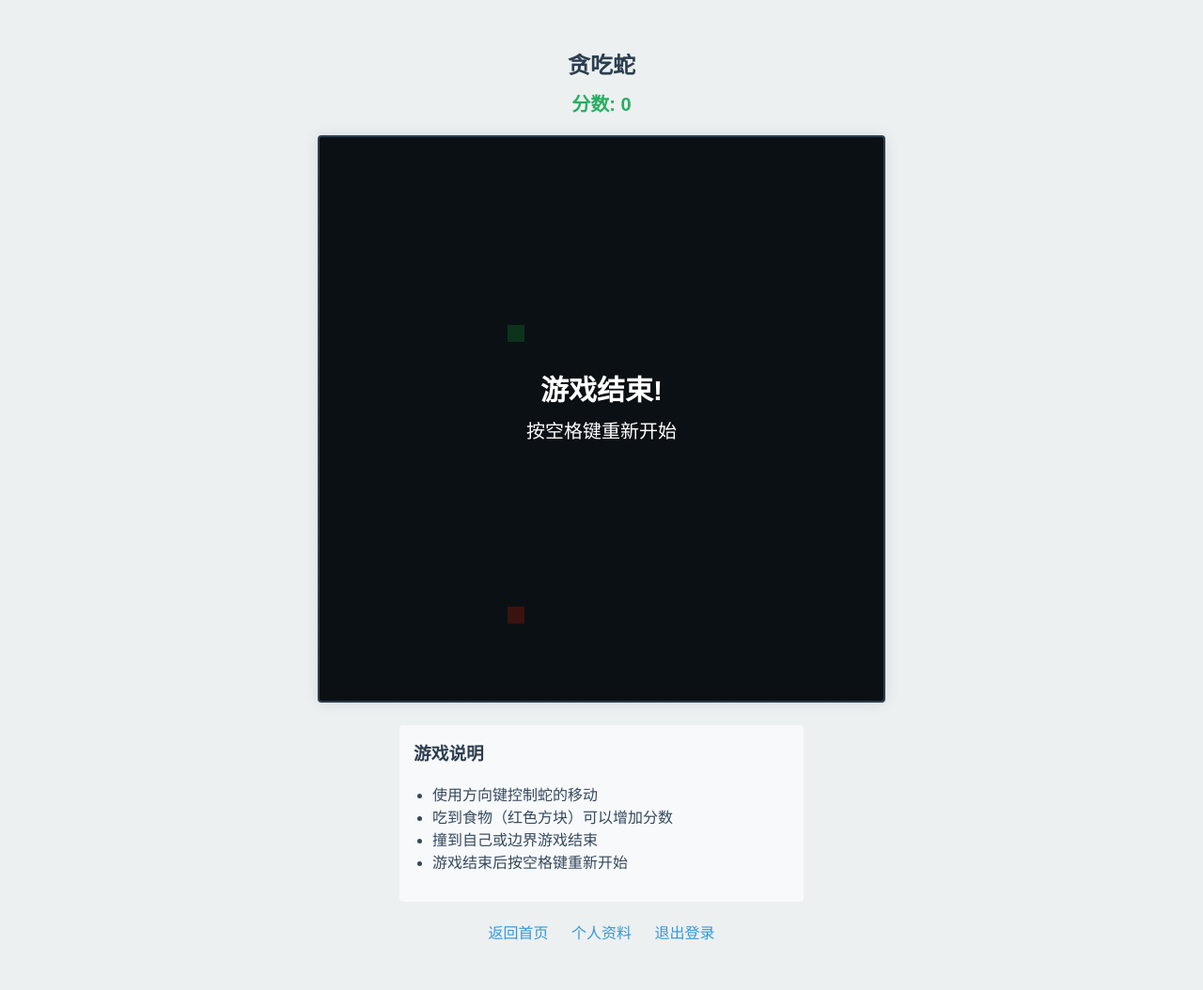
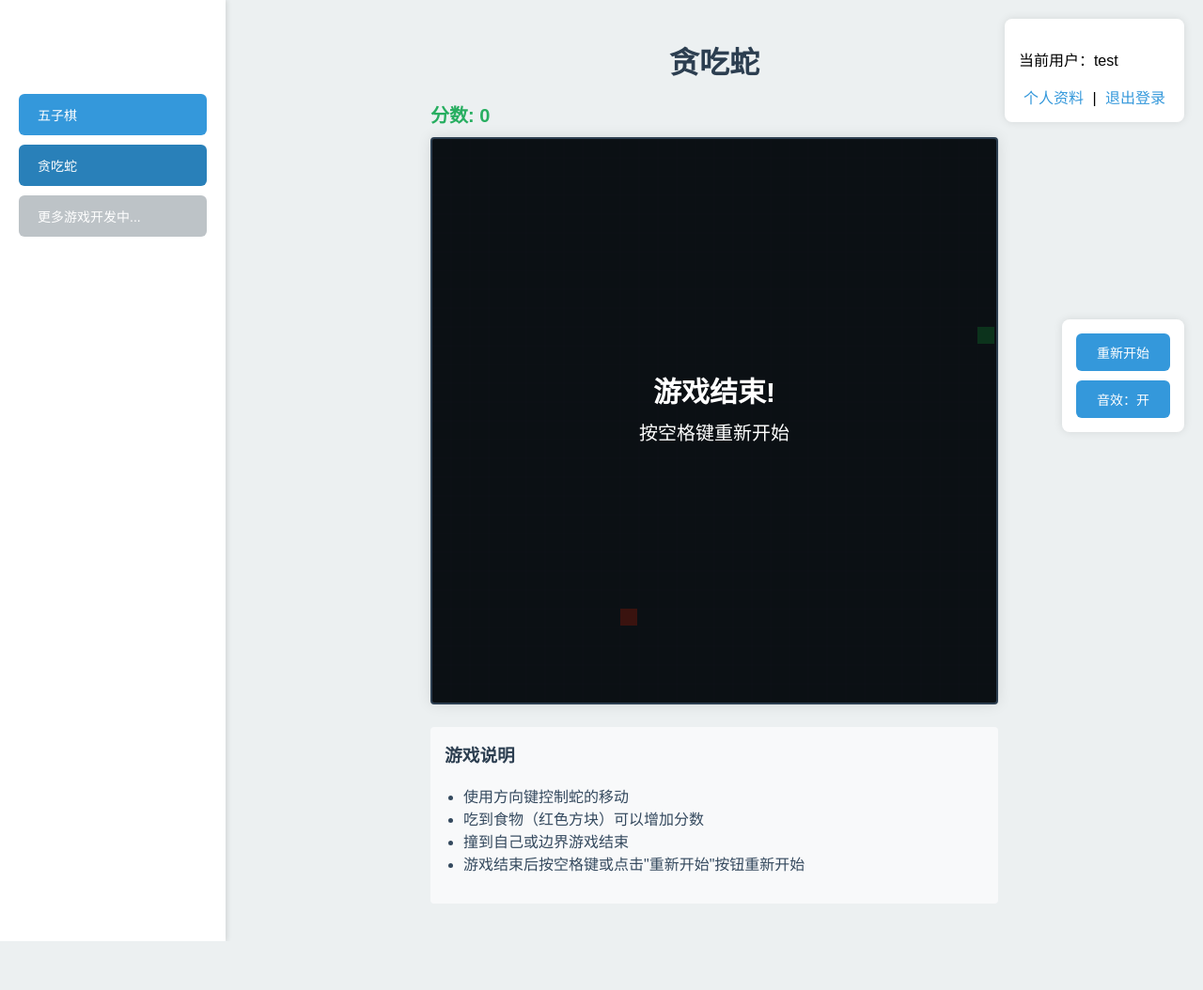
Before and after one commit to rankhe/games, a Flask app: page /snake in a window 1280 px wide. Shown: the whole page at 94% size. After the commit the page ends 1002 px from the top, so only its background shows below. Run offline with Flask 2, Linux system fonts and the light colour scheme; a user stored in the database is signed in.

Commit message:
更新游戏数据库和样式文件，添加新CSS文件，更新JS和HTML模板

```diff
--- /dev/null
+++ b/static/css/snake.css
@@ -0,0 +1,41 @@
+/* 游戏画布样式 */
+#gameCanvas {
+    border: 2px solid #2c3e50;
+    border-radius: 4px;
+    background-color: #2c3e50;
+}
+
+/* 游戏分数样式 */
+.game-score {
+    font-size: 20px;
+    color: #27ae60;
+    font-weight: bold;
+    margin: 10px 0;
+}
+
+/* 游戏说明样式 */
+.instructions {
+    max-width: 600px;
+    margin: 20px auto;
+    padding: 15px;
+    background-color: #f8f9fa;
+    border-radius: 4px;
+    text-align: left;
+}
+
+.instructions h3 {
+    color: #2c3e50;
+    margin-top: 0;
+}
+
+.instructions ul {
+    padding-left: 20px;
+    color: #34495e;
+}
+
+/* 游戏标题样式 */
+.game-title {
+    text-align: center;
+    color: #2c3e50;
+    margin-bottom: 20px;
+}
--- a/static/js/snake.js
+++ b/static/js/snake.js
@@ -5,11 +5,10 @@ class SnakeGame {
         this.scoreElement = scoreElement;
         this.gridSize = 20;
         this.tileCount = canvas.width / this.gridSize;
-        this.reset();
 
-        // 初始化音效
-        this.eatSound = new Audio('static/sounds/place.mp3');
-        this.gameOverSound = new Audio('static/sounds/undo.mp3');
+        // 初始化音效 - 使用正确的路径
+        this.eatSound = new Audio('/static/sounds/eat.mp3');
+        this.gameOverSound = new Audio('/static/sounds/game_over.mp3');
 
         // 安全播放音频的辅助方法
         this.playSound = async (sound) => {
@@ -22,13 +21,16 @@ class SnakeGame {
 
         // 绑定键盘事件
         document.addEventListener('keydown', this.onKeyPress.bind(this));
+
+        // 在构造函数最后调用reset
+        this.reset();
     }
 
     reset() {
-        // 蛇的初始位置和方向
+        // 蛇的初始位置和方向 - 给蛇一个初始方向，避免静止状态
         this.snake = [{x: 10, y: 10}];
-        this.direction = {x: 0, y: 0};
-        this.nextDirection = {x: 0, y: 0};
+        this.direction = {x: 1, y: 0}; // 初始向右移动
+        this.nextDirection = {x: 1, y: 0};
 
         // 食物位置
         this.food = this.generateFood();
@@ -41,6 +43,9 @@ class SnakeGame {
 
         // 更新分数显示
         this.updateScore();
+
+        // 重新绘制游戏状态
+        this.draw();
     }
 
     generateFood() {
@@ -59,18 +64,30 @@ class SnakeGame {
             return;
         }
 
+        // 如果方向为零向量，游戏不会开始
+        if (this.direction.x === 0 && this.direction.y === 0) {
+            return;
+        }
+
         if (timestamp - this.lastUpdate > this.speed) {
             this.lastUpdate = timestamp;
             this.direction = this.nextDirection;
 
-            // 计算新的蛇头位置
+            // 计算新的蛇头位置（不再使用模运算实现环绕）
             const head = {
-                x: (this.snake[0].x + this.direction.x + this.tileCount) % this.tileCount,
-                y: (this.snake[0].y + this.direction.y + this.tileCount) % this.tileCount
+                x: this.snake[0].x + this.direction.x,
+                y: this.snake[0].y + this.direction.y
             };
 
-            // 检查是否撞到自己
-            if (this.snake.some(segment => segment.x === head.x && segment.y === head.y)) {
+            // 检查是否撞到边界
+            if (head.x < 0 || head.x >= this.tileCount || head.y < 0 || head.y >= this.tileCount) {
+                this.gameOver = true;
+                this.playSound(this.gameOverSound);
+                return;
+            }
+
+            // 检查是否撞到自己（只有当蛇长度大于1时才检查）
+            if (this.snake.length > 1 && this.snake.slice(1).some(segment => segment.x === head.x && segment.y === head.y)) {
                 this.gameOver = true;
                 this.playSound(this.gameOverSound);
                 return;
--- a/templates/index.html
+++ b/templates/index.html
@@ -5,11 +5,7 @@
     <link rel="icon" type="image/x-icon" href="{{ url_for('static', filename='favicon.ico') }}">
     <title>在线游戏平台</title>
     <link rel="stylesheet" href="{{ url_for('static', filename='css/style.css') }}">
-    <style>
-        #gameCanvas {
-            background-color: #f1c40f;
-        }
-    </style>
+    <link rel="stylesheet" href="{{ url_for('static', filename='css/gomoku.css') }}">
 </head>
 <body>
     <!-- 用户信息 -->
--- a/templates/snake.html
+++ b/templates/snake.html
@@ -5,82 +5,31 @@
     <link rel="icon" type="image/x-icon" href="{{ url_for('static', filename='favicon.ico') }}">
     <title>贪吃蛇 - Web游戏平台</title>
     <link rel="stylesheet" href="{{ url_for('static', filename='css/style.css') }}">
-    <style>
-        .game-container {
-            max-width: 800px;
-            margin: 50px auto;
-            text-align: center;
-        }
-
-        .game-header {
-            margin-bottom: 20px;
-        }
-
-        .game-title {
-            font-size: 24px;
-            color: #2c3e50;
-            margin-bottom: 10px;
-        }
-
-        .game-score {
-            font-size: 20px;
-            color: #27ae60;
-            font-weight: bold;
-        }
-
-        #gameCanvas {
-            border: 2px solid #2c3e50;
-            border-radius: 4px;
-            background-color: #2c3e50;
-        }
-
-        .game-controls {
-            margin-top: 20px;
-            color: #7f8c8d;
-        }
-
-        .nav-links {
-            margin-top: 20px;
-            text-align: center;
-        }
-
-        .nav-links a {
-            margin: 0 10px;
-            color: #3498db;
-            text-decoration: none;
-        }
-
-        .nav-links a:hover {
-            text-decoration: underline;
-        }
-
-        .instructions {
-            max-width: 400px;
-            margin: 20px auto;
-            padding: 15px;
-            background-color: #f8f9fa;
-            border-radius: 4px;
-            text-align: left;
-        }
-
-        .instructions h3 {
-            color: #2c3e50;
-            margin-top: 0;
-        }
-
-        .instructions ul {
-            padding-left: 20px;
-            color: #34495e;
-        }
-    </style>
+    <link rel="stylesheet" href="{{ url_for('static', filename='css/snake.css') }}">
 </head>
 <body>
+    <!-- 用户信息 -->
+    <div class="user-info">
+        <p>当前用户：{{ current_user.username }}</p>
+        <a href="{{ url_for('profile') }}">个人资料</a> |
+        <a href="{{ url_for('logout') }}">退出登录</a>
+    </div>
+
+    <div class="main-container">
+        <!-- 左侧游戏选择栏 -->
+        <div class="game-sidebar">
+            <div class="game-tabs">
+                <button class="game-tab" data-game="gomoku" onclick="window.location.href='{{ url_for('index') }}'">五子棋</button>
+                <button class="game-tab active" data-game="snake">贪吃蛇</button>
+                <button class="game-tab" data-game="coming-soon" disabled>更多游戏开发中...</button>
+            </div>
+        </div>
+
+        <!-- 右侧游戏区域 -->
+        <div class="game-content">
             <div class="game-container">
-        <div class="game-header">
                 <h1 class="game-title">贪吃蛇</h1>
                 <div class="game-score" id="score">分数: 0</div>
-        </div>
-
                 <canvas id="gameCanvas" width="600" height="600"></canvas>
 
                 <div class="instructions">
@@ -89,24 +38,72 @@
                         <li>使用方向键控制蛇的移动</li>
                         <li>吃到食物（红色方块）可以增加分数</li>
                         <li>撞到自己或边界游戏结束</li>
-                <li>游戏结束后按空格键重新开始</li>
+                        <li>游戏结束后按空格键或点击"重新开始"按钮重新开始</li>
                     </ul>
                 </div>
+            </div>
+        </div>
+    </div>
 
-        <div class="nav-links">
-            <a href="{{ url_for('index') }}">返回首页</a>
-            <a href="{{ url_for('profile') }}">个人资料</a>
-            <a href="{{ url_for('logout') }}">退出登录</a>
-        </div>
+    <!-- 游戏控制按钮 -->
+    <div class="game-controls">
+        <button id="restartBtn">重新开始</button>
+        <button id="toggleSoundBtn">音效：开</button>
     </div>
 
     <script src="{{ url_for('static', filename='js/snake.js') }}"></script>
     <script>
+        let sounds = {};
+        let soundEnabled = true;
+
+        // 在用户首次交互时初始化音频
+        function initSounds() {
+            if (Object.keys(sounds).length === 0) {
+                sounds = {
+                    eat: new Audio('/static/sounds/eat.mp3'),
+                    game_over: new Audio('/static/sounds/game_over.mp3')
+                };
+            }
+        }
+
+        function playSound(soundName) {
+            if (soundEnabled && sounds[soundName]) {
+                sounds[soundName].currentTime = 0;
+                sounds[soundName].play().catch(e => console.log('音频播放失败:', e));
+            }
+        }
+
+        function toggleSound() {
+            soundEnabled = !soundEnabled;
+            const btn = document.getElementById('toggleSoundBtn');
+            if (btn) {
+                btn.textContent = `音效：${soundEnabled ? '开' : '关'}`;
+                // 用户点击音效按钮时初始化音频
+                initSounds();
+            }
+        }
+
         document.addEventListener('DOMContentLoaded', function() {
             const canvas = document.getElementById('gameCanvas');
             const scoreElement = document.getElementById('score');
             const game = new SnakeGame(canvas, scoreElement);
             game.start();
+
+            // 重新开始按钮
+            const restartBtn = document.getElementById('restartBtn');
+            if (restartBtn) {
+                restartBtn.addEventListener('click', function() {
+                    game.reset();
+                    // 用户点击重新开始时初始化音频
+                    initSounds();
+                });
+            }
+
+            // 音效按钮
+            const toggleSoundBtn = document.getElementById('toggleSoundBtn');
+            if (toggleSoundBtn) {
+                toggleSoundBtn.addEventListener('click', toggleSound);
+            }
         });
     </script>
 </body>
```
Also changed, not shown: static/css/gomoku.css (added, +32 -0 lines), static/js/gomoku.js (+12 -2 lines), game.db, 2 other files. Lines whose indentation alone changed are shown as unchanged.
